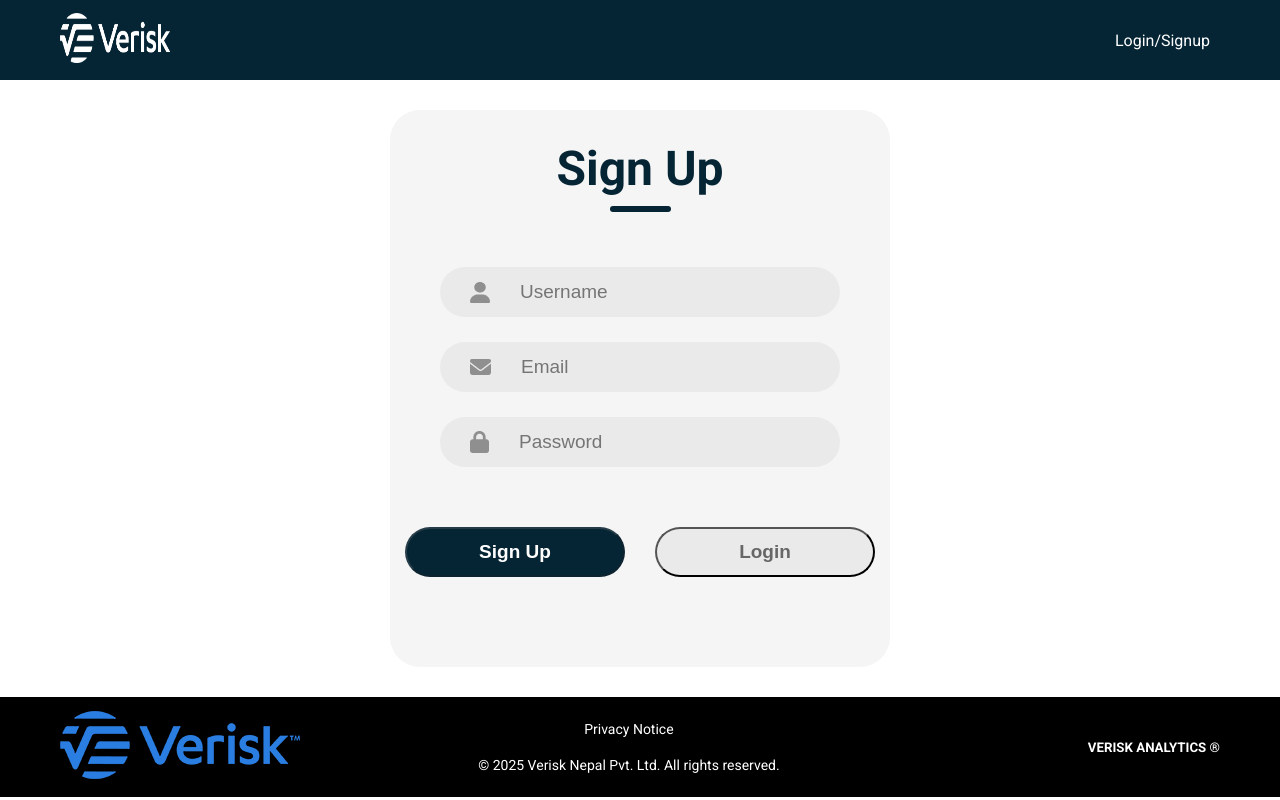
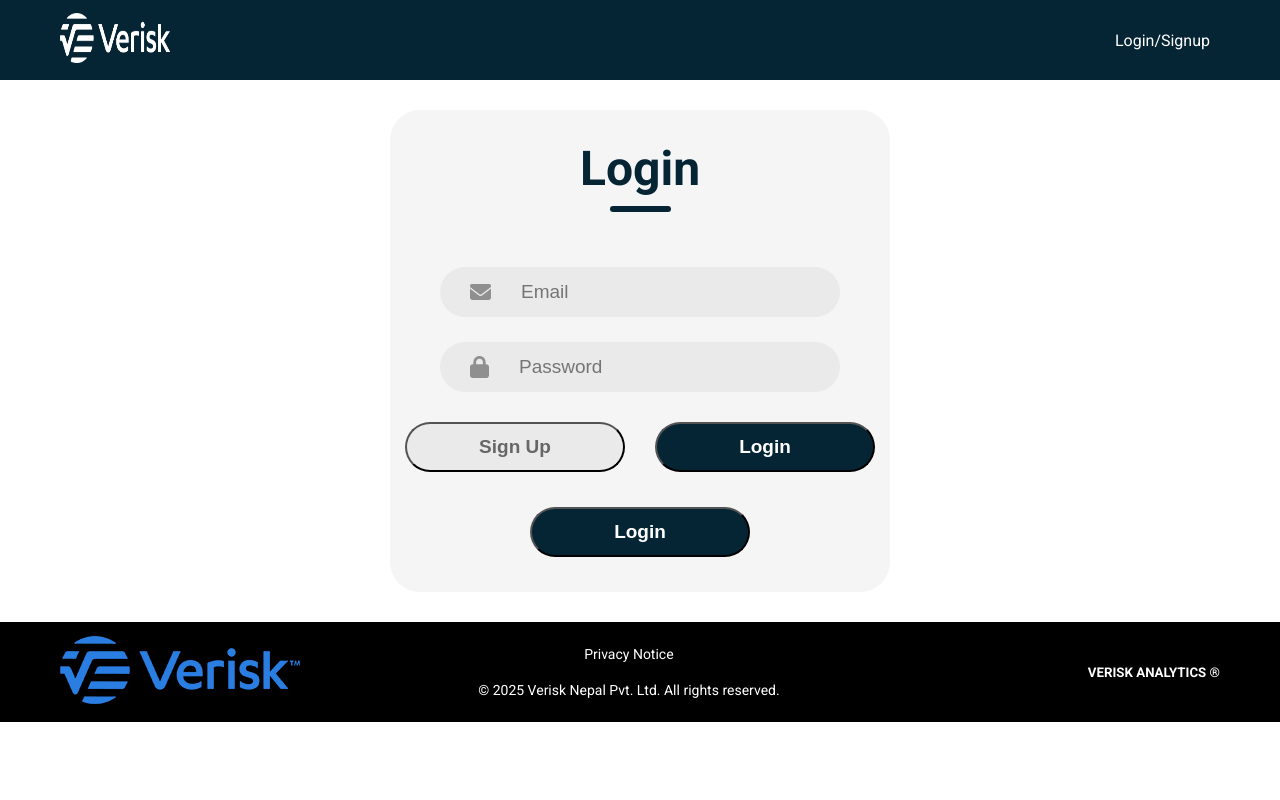
Before and after one commit to Jay-Shree1ram/Inventory, a React (Vite) app: page /login in a window 1280 px wide. Built offline with nearby package versions, Linux system fonts and the light colour scheme.

Commit message:
LoginSignup modified.

```diff
--- a/package.json
+++ b/package.json
@@ -10,6 +10,7 @@
     "preview": "vite preview"
   },
   "dependencies": {
+    "axios": "^1.10.0",
     "react": "^19.1.0",
     "react-dom": "^19.1.0",
     "react-router-dom": "^7.6.2"
--- a/src/components/LoginSignup/LoginSignup.css
+++ b/src/components/LoginSignup/LoginSignup.css
@@ -65,7 +65,7 @@
 .submit-container{
     display: flex;
     gap: 30px;
-    margin: 60px auto;
+    margin: 5px auto;
 }
 
 .submit{
--- a/src/components/LoginSignup/LoginSignup.jsx
+++ b/src/components/LoginSignup/LoginSignup.jsx
@@ -1,59 +1,133 @@
 import React, { useState } from "react";
-import "../../index.css";
+import axios from "axios";
 import "./LoginSignup.css";
 import user_icon from "../../assets/person.png";
 import email_icon from "../../assets/email.png";
 import password_icon from "../../assets/password.png";
 
-const LoginSignup = () => {
-  const [action, setAction] = useState("Sign Up");
+const LoginSignupForm = () => {
+  const [action, setAction] = useState("Login"); // Default to Login
+  const [formData, setFormData] = useState({
+    username: "",
+    email: "",
+    password: "",
+  });
+
+  const handleChange = (e) => {
+    const { name, value } = e.target;
+    setFormData((prev) => ({
+      ...prev,
+      [name]: value,
+    }));
+  };
+
+  const handleSubmit = async (e) => {
+    e.preventDefault();
+
+    const { email, password, username } = formData;
+
+    if (!email || !password || (action === "Sign Up" && !username)) {
+      alert("Please fill in all required fields.");
+      return;
+    }
+
+    const payload = {
+      email,
+      password,
+      ...(action === "Sign Up" && { username }),
+    };
+
+    const endpoint =
+      action === "Sign Up"
+        ? "http://localhost:8080/api/auth/signup"
+        : "http://localhost:8080/api/auth/login";
+
+    try {
+      const response = await axios.post(endpoint, payload);
+
+      if (response.status === 200) {
+        alert(`${action} successful: ${response.data}`);
+        setFormData({ username: "", email: "", password: "" });
+      } else {
+        alert(`Unexpected response: ${response.statusText}`);
+      }
+    } catch (error) {
+      console.error("Error:", error);
+      const message =
+        error.response?.data || "An error occurred. Please try again.";
+      alert(`${action} failed: ${message}`);
+    }
+  };
+
   return (
-    <>
     <div className="container">
       <div className="header">
         <div className="text">{action}</div>
         <div className="underline"></div>
       </div>
-        <div className="inputs">
-          {action === "Login" ? (
-            <div></div>
-          ) : (
+
+      <form className="inputs" onSubmit={handleSubmit}>
+        {action === "Sign Up" && (
           <div className="input">
-              <img src={user_icon} alt="user icon " />
-              <input type="text" placeholder="Username" />
+            <img src={user_icon} alt="user icon" />
+            <input
+              type="text"
+              name="username"
+              placeholder="Username"
+              value={formData.username}
+              onChange={handleChange}
+            />
           </div>
         )}
 
         <div className="input">
-            <img src={email_icon} alt="email icon " />
-            <input type="email" placeholder="Email" />
+          <img src={email_icon} alt="email icon" />
+          <input
+            type="email"
+            name="email"
+            placeholder="Email"
+            value={formData.email}
+            onChange={handleChange}
+          />
         </div>
 
         <div className="input">
           <img src={password_icon} alt="password icon" />
-            <input type="password" placeholder="Password" />
+          <input
+            type="password"
+            name="password"
+            placeholder="Password"
+            value={formData.password}
+            onChange={handleChange}
+          />
         </div>
-        </div>
+
         <div className="submit-container">
           <button
+            type="button"
             className={`submit ${action === "Login" ? "gray" : ""}`}
             onClick={() => setAction("Sign Up")}
-            disabled={action === "Sign Up"}
           >
             Sign Up
           </button>
 
           <button
+            type="button"
             className={`submit ${action === "Sign Up" ? "gray" : ""}`}
             onClick={() => setAction("Login")}
-            disabled={action === "Login"}
           >
             Login
           </button>
         </div>
+
+        <div className="submit-container">
+          <button type="submit" className="submit main-submit">
+            {action}
+          </button>
         </div>
-    </>
+      </form>
+    </div>
   );
 };
 
-export default LoginSignup;
+export default LoginSignupForm;
```
Also changed, not shown: 1 other file (tests, documents, lock files or other folders). Lines whose indentation alone changed are shown as unchanged.
